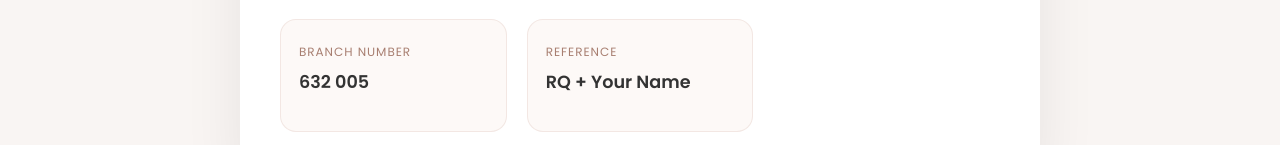
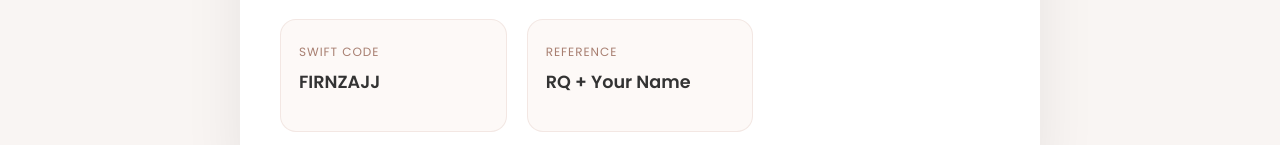
Before and after one commit to Eugene-TechXplo-SA/Raising_Queens, a React (Vite) app: page /bank-details in a window 1280 px wide. Shown: the part 624-769 px from the top of the page. Built offline with nearby package versions, Linux system fonts and the light colour scheme.

Commit message:
Updated BankDetails.tsx

```diff
--- a/src/pages/BankDetails/BankDetails.tsx
+++ b/src/pages/BankDetails/BankDetails.tsx
@@ -26,8 +26,8 @@ const BankDetails = () => {
             <p className="value">62897621556</p>
           </div>
           <div className="detail">
-            <span className="label">Branch Number</span>
-            <p className="value">632 005</p>
+            <span className="label">SWIFT CODE</span>
+            <p className="value">FIRNZAJJ</p>
           </div>
           <div className="detail">
             <span className="label">Reference</span>
```
